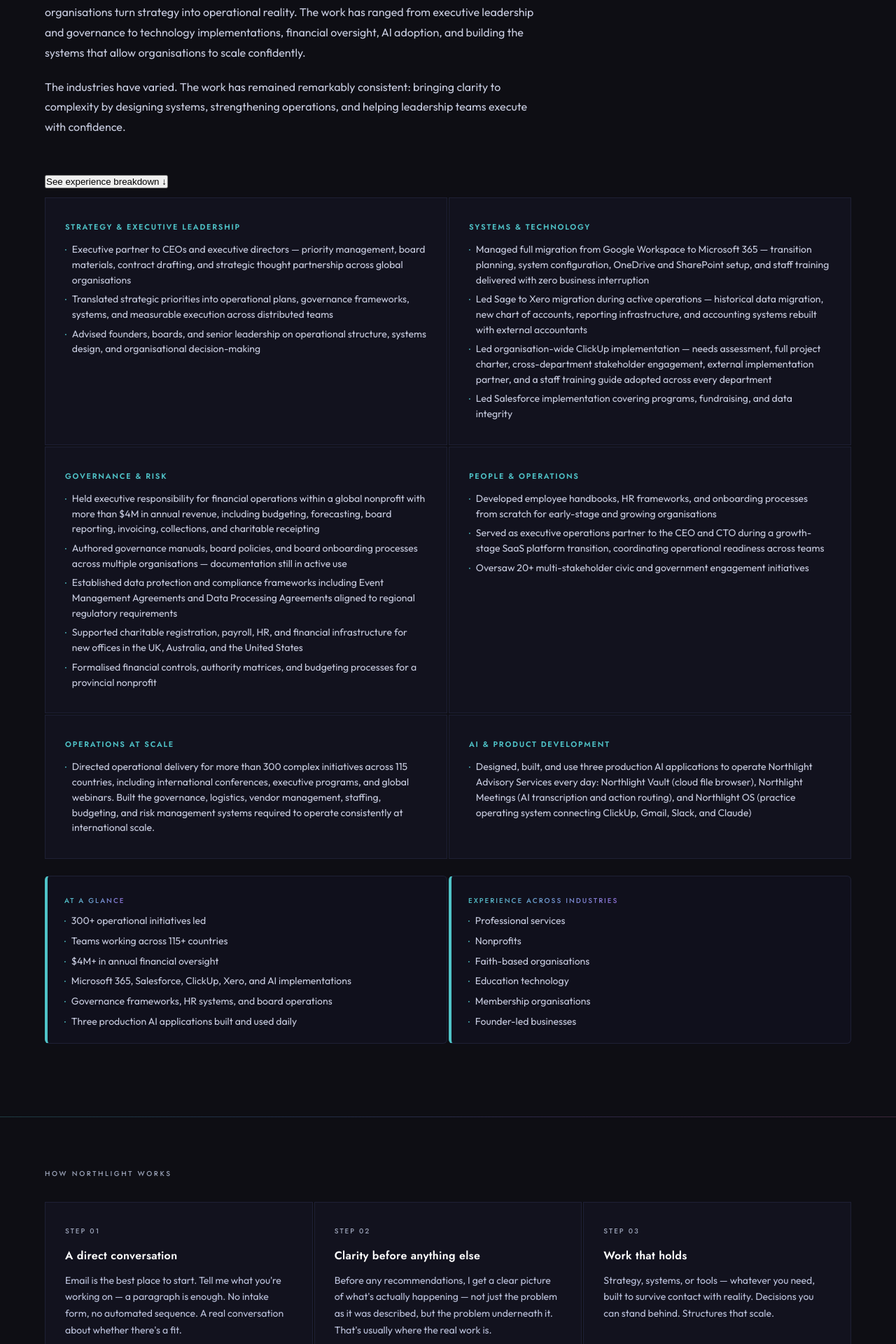
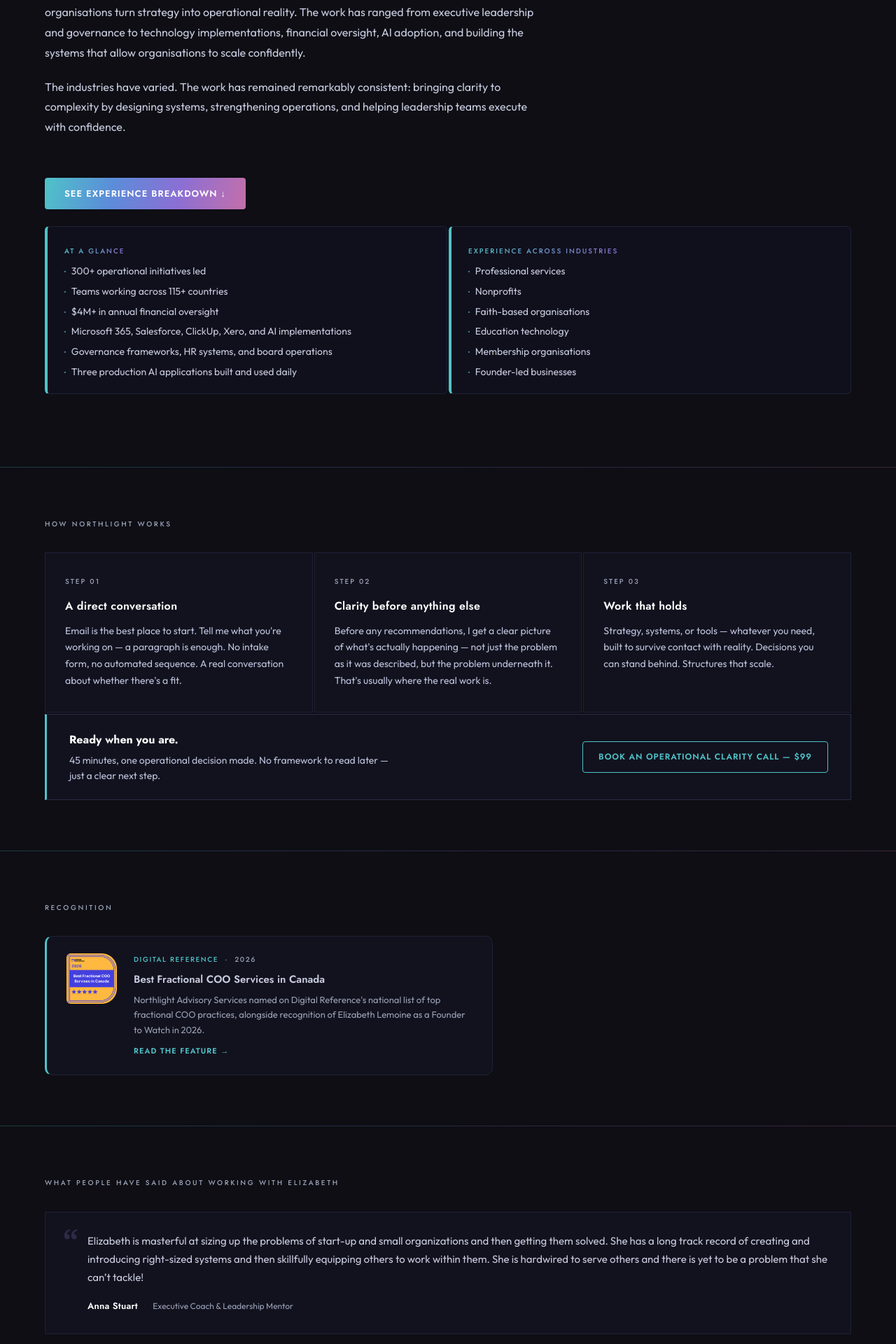
Before and after one commit to elizabethlemoine33-commits/bynorthlight-site, a Jekyll site: the page built from about.html, in a window 1280 px wide. Shown: the part 2813-4733 px from the top of the page at 70% size. Built offline with Jekyll 4.4.1, drawn with Linux system fonts in a browser that asks for light colours.

Commit message:
Fix toggle buttons: gradient style + work on desktop
- Move exp-wrapper.collapsed and exp-toggle rules out of mobile-only media query so they apply at all screen widths
- Restyle exp-toggle to match cta-primary (gradient fill, white text, same padding/radius)

Co-Authored-By: Claude Sonnet 4.6 <noreply@anthropic.com>

```diff
--- a/about.html
+++ b/about.html
@@ -264,23 +264,24 @@ head_extra: |
       .about-hero { grid-template-columns: 280px 1fr; gap: 48px; }
       .section-padded { padding: 72px 32px; }
     }
+    .exp-wrapper.collapsed { display: none; }
+    .exp-toggle {
+      display: inline-block; margin-top: 10px;
+      background: linear-gradient(105deg, #4FC3C8 0%, #5B8DD9 33%, #8B6FD4 66%, #C46FAA 100%);
+      border: none; border-radius: 4px;
+      color: #fff; font-family: 'Jost', sans-serif; font-size: 13px;
+      font-weight: 600; letter-spacing: 0.08em; text-transform: uppercase;
+      padding: 13px 28px; cursor: pointer; transition: opacity 0.2s;
+      text-align: center;
+    }
+    .exp-toggle:hover { opacity: 0.88; }
     @media (max-width: 768px) {
       .about-hero { grid-template-columns: 1fr; }
       .photo-wrap { max-width: 260px; margin: 0 auto; }
       .how-grid { grid-template-columns: 1fr; }
       .everyexpert-card { flex-wrap: wrap; }
-      /* ── EXPERIENCE GRID COLLAPSE ── */
       .experience-grid { grid-template-columns: 1fr !important; }
-      .exp-wrapper.collapsed { display: none; }
-      .exp-toggle {
-        display: block; width: 100%; margin-top: 10px;
-        background: none; border: 1px solid var(--border-2); border-radius: 8px;
-        color: var(--haze); font-family: 'Jost', sans-serif; font-size: 12px;
-        font-weight: 500; letter-spacing: 0.1em; text-transform: uppercase;
-        padding: 12px 20px; cursor: pointer; transition: color 0.2s, border-color 0.2s;
-        text-align: center;
-      }
-      .exp-toggle:hover { color: var(--text); border-color: var(--dusk); }
+      .exp-toggle { display: block; width: 100%; }
     }
     @media (max-width: 640px) {
       .section-padded { padding: 48px 24px; }
```
